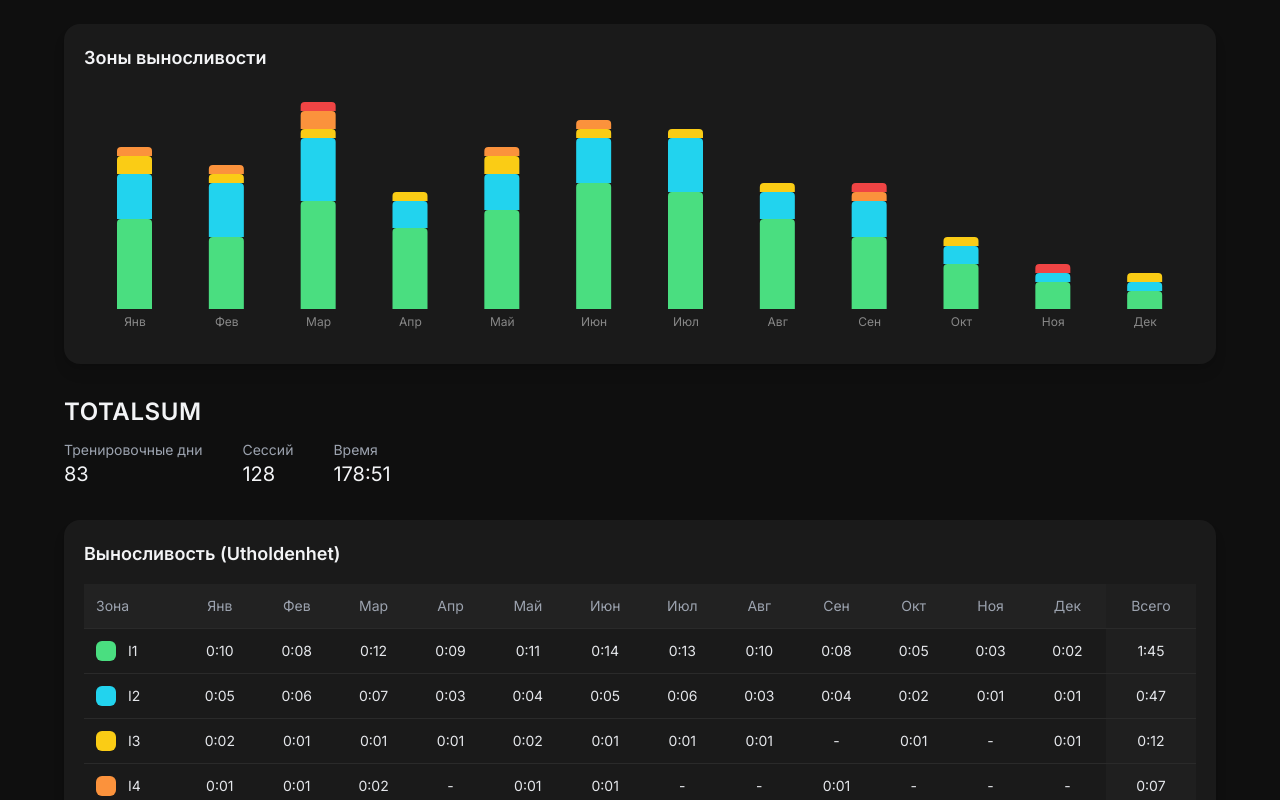
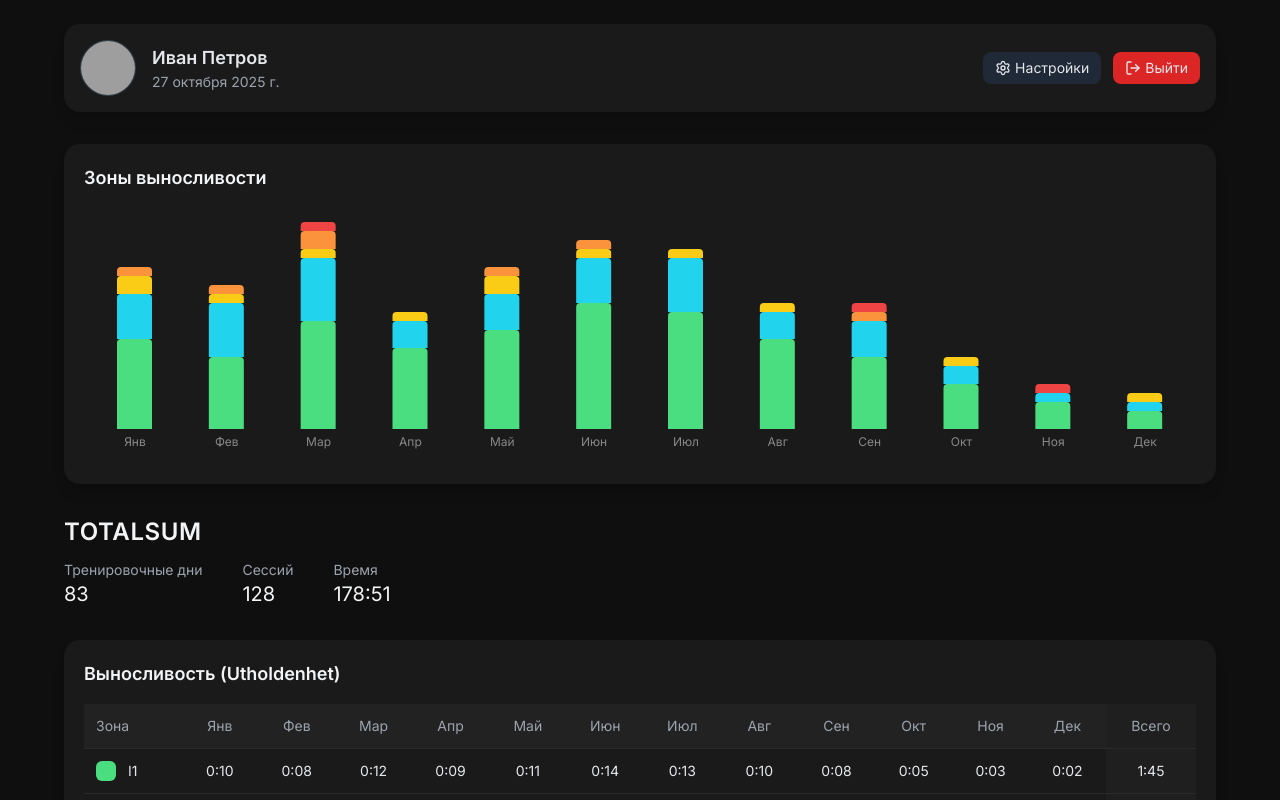
Before and after one commit to mbaliabin/dagbook-test, a React (Vite) app in the folder fasx-frontend/: page /statistics in a window 1280 px wide. Shown: the top 800 px of the page. Built offline with nearby package versions, Linux system fonts and the light colour scheme; grey boxes are pictures that could not be loaded.

Commit message:
Доработка StatisticsPage.tsx 154

```diff
--- a/fasx-frontend/src/pages/StatisticsPage.tsx
+++ b/fasx-frontend/src/pages/StatisticsPage.tsx
@@ -6,8 +6,15 @@ import {
   Tooltip,
   ResponsiveContainer,
 } from "recharts";
+import { Settings, LogOut } from "lucide-react";
 
 export default function StatsPage() {
+  const today = new Date().toLocaleDateString("ru-RU", {
+    day: "numeric",
+    month: "long",
+    year: "numeric",
+  });
+
   const totals = {
     trainingDays: 83,
     sessions: 128,
@@ -99,7 +106,33 @@ export default function StatsPage() {
   return (
     <div className="min-h-screen bg-[#0f0f0f] text-gray-200 p-6">
       <div className="max-w-6xl mx-auto space-y-8">
-        {/* Diagram */}
+        {/* === Верхний блок профиля === */}
+        <div className="flex items-center justify-between bg-[#1a1a1a] rounded-2xl p-4 shadow-lg">
+          <div className="flex items-center space-x-4">
+            <img
+              src="/profile-avatar.png"
+              alt="User Avatar"
+              className="w-14 h-14 rounded-full border border-gray-700"
+            />
+            <div>
+              <h2 className="text-lg font-semibold">Иван Петров</h2>
+              <p className="text-sm text-gray-400">{today}</p>
+            </div>
+          </div>
+
+          <div className="flex items-center space-x-3">
+            <button className="flex items-center px-3 py-1.5 bg-gray-800 hover:bg-gray-700 rounded-lg text-sm transition">
+              <Settings className="w-4 h-4 mr-1" />
+              Настройки
+            </button>
+            <button className="flex items-center px-3 py-1.5 bg-red-600 hover:bg-red-500 rounded-lg text-sm transition">
+              <LogOut className="w-4 h-4 mr-1" />
+              Выйти
+            </button>
+          </div>
+        </div>
+
+        {/* === Диаграмма зон выносливости === */}
         <div className="bg-[#1a1a1a] rounded-2xl p-5 shadow-lg">
           <h2 className="text-lg font-semibold mb-4 text-gray-100">
             Зоны выносливости
@@ -159,7 +192,7 @@ export default function StatsPage() {
           </div>
         </div>
 
-        {/* TOTALSUM */}
+        {/* === TOTALSUM === */}
         <div>
           <h1 className="text-2xl font-semibold tracking-wide text-gray-100">
             TOTALSUM
@@ -181,7 +214,7 @@ export default function StatsPage() {
           </div>
         </div>
 
-        {/* Table: Endurance Zones by Month */}
+        {/* === Таблица выносливости === */}
         <div className="bg-[#1a1a1a] p-5 rounded-2xl shadow-lg overflow-x-auto">
           <h2 className="text-lg font-semibold text-gray-100 mb-4">
             Выносливость (Utholdenhet)
@@ -229,7 +262,7 @@ export default function StatsPage() {
           </table>
         </div>
 
-        {/* Table: Activity Types by Month */}
+        {/* === Таблица активностей === */}
         <div className="bg-[#1a1a1a] p-5 rounded-2xl shadow-lg overflow-x-auto">
           <h2 className="text-lg font-semibold text-gray-100 mb-4">
             Формы активности (Bevegelsesformer)
```
